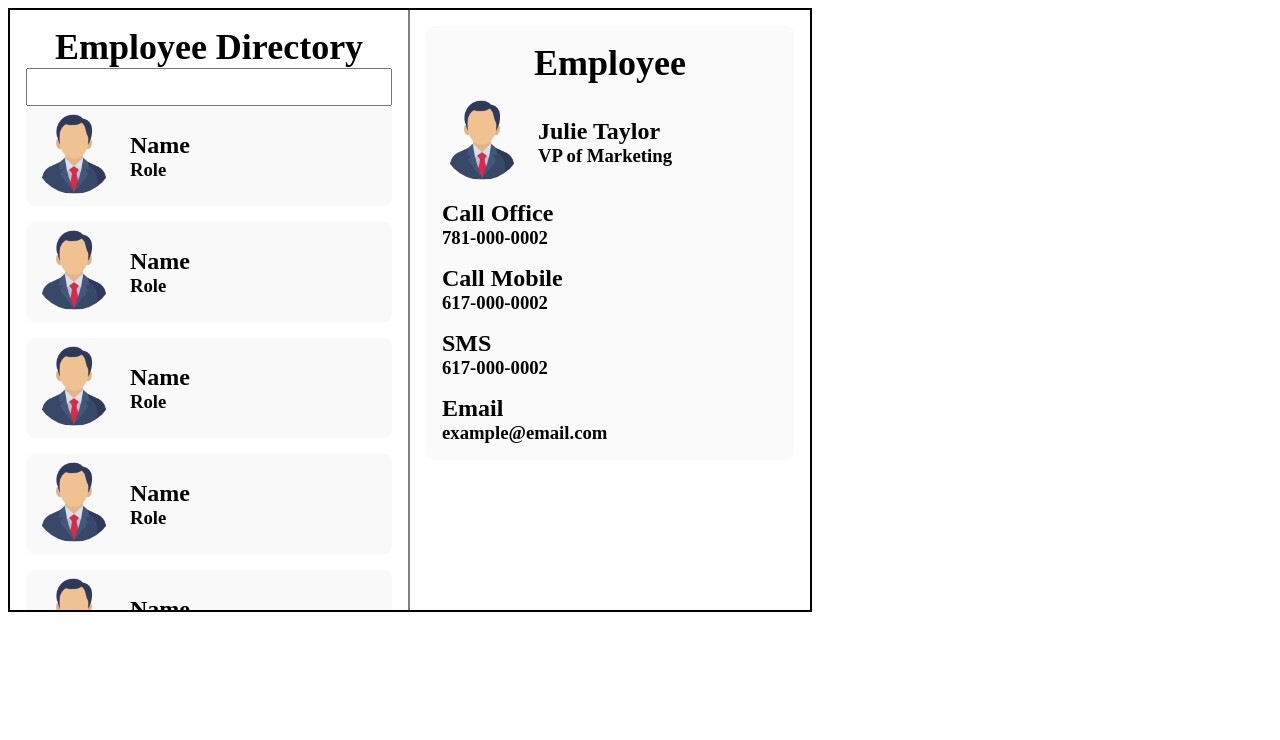
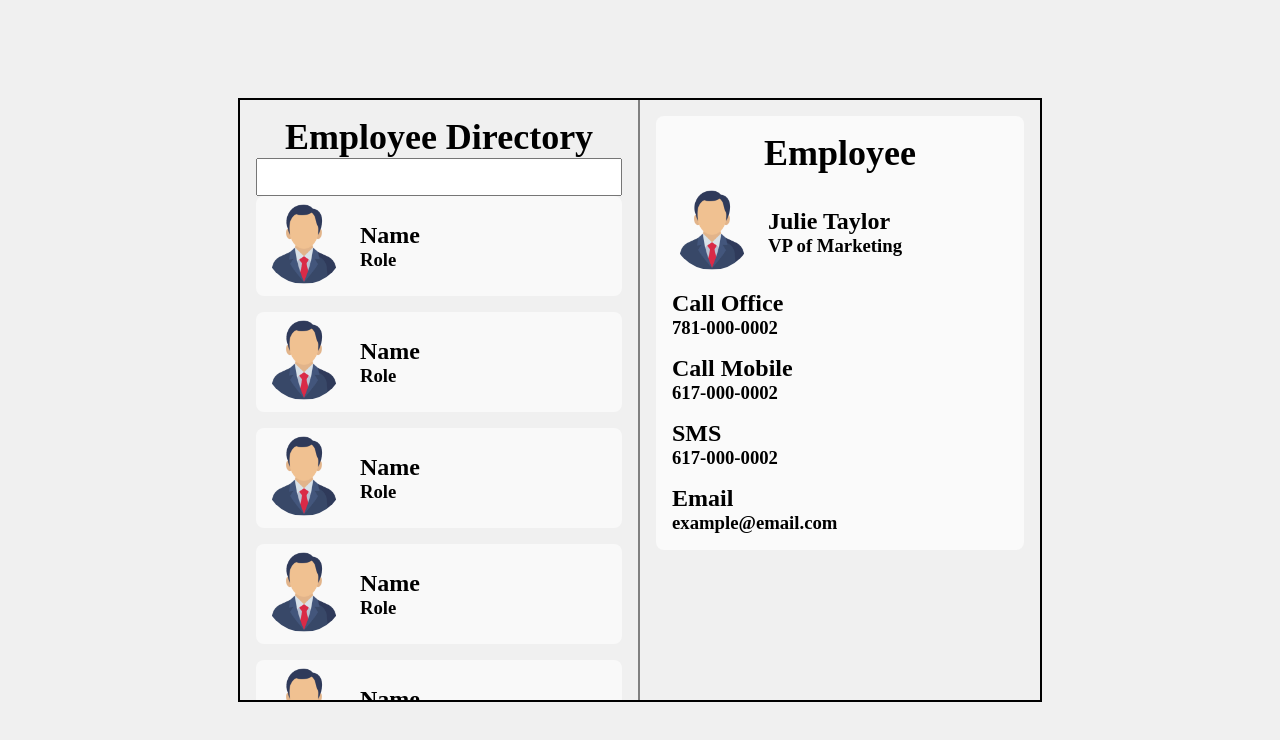
Before and after one commit to statesjs/ALAB320.1, a React (Vite) app: page / in a window 1280 px wide. Shown: the top 740 px of the page. Built offline with nearby package versions, Linux system fonts and the light colour scheme.

Commit message:
cleaned up the look

```diff
--- a/src/index.css
+++ b/src/index.css
@@ -1,12 +1,19 @@
-/* Overall container */
+body {
+  margin: 0;
+  height: 100vh;
+  display: flex;
+  align-items: center;
+  justify-content: center;
+  background-color: #f0f0f0;
+}
 #root {
   display: flex;
   flex-direction: row;
   width: 800px;
-  height: 600px; /* keep height if you want */
+  height: 600px;
 
   border: 2px solid black;
-  overflow: hidden; /* (contain overflow inside) */
+  overflow: hidden;
 }
 
 /* Left Side */
@@ -15,7 +22,7 @@
   padding: 1rem;
   border-right: 2px solid gray;
   box-sizing: border-box;
-  overflow-y: auto; /* enable vertical scroll */
+  overflow-y: auto;
 }
 
 /* Search bar */
```
